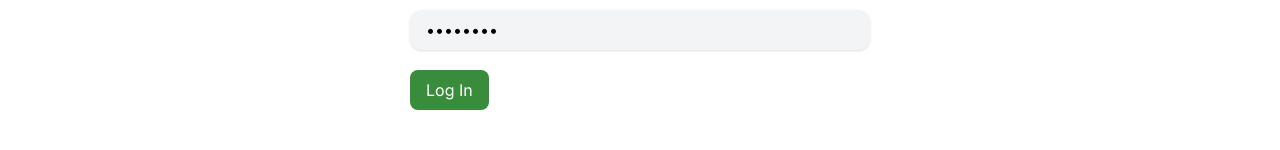
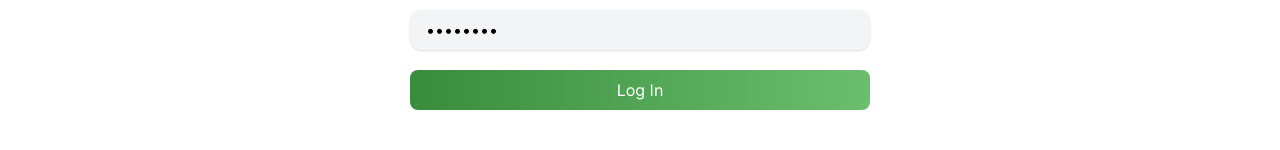
Before and after one commit to abdulsamad/shopper-ave, a Next.js app in the folder apps/client/: page /login in a window 1280 px wide. Shown: the part 186-336 px from the top of the page. Built offline with nearby package versions, Linux system fonts and the light colour scheme; no server answers.

Commit message:
:children_crossing: Improved login form submission UX

```diff
--- a/apps/client/pages/login.tsx
+++ b/apps/client/pages/login.tsx
@@ -25,7 +25,7 @@ const Login: NextPage = () => {
   const {
     handleSubmit,
     control,
-    formState: { errors },
+    formState: { errors, isSubmitting },
   } = useForm<loginSchemaType>({
     // ! Remove default admin values
     defaultValues: { email: 'john@example.com', password: 'john@123' },
@@ -67,7 +67,8 @@ const Login: NextPage = () => {
           />
           <Button
             type="submit"
-            className="bg-primary hover:bg-primary-500 mt-2 px-4 py-2 text-white">
+            isLoading={isSubmitting}
+            className="from-primary-600  to-primary-400 hover:bg-primary-500 mt-2 w-full bg-gradient-to-r px-4 py-2 text-white">
             Log In
           </Button>
         </form>
```
